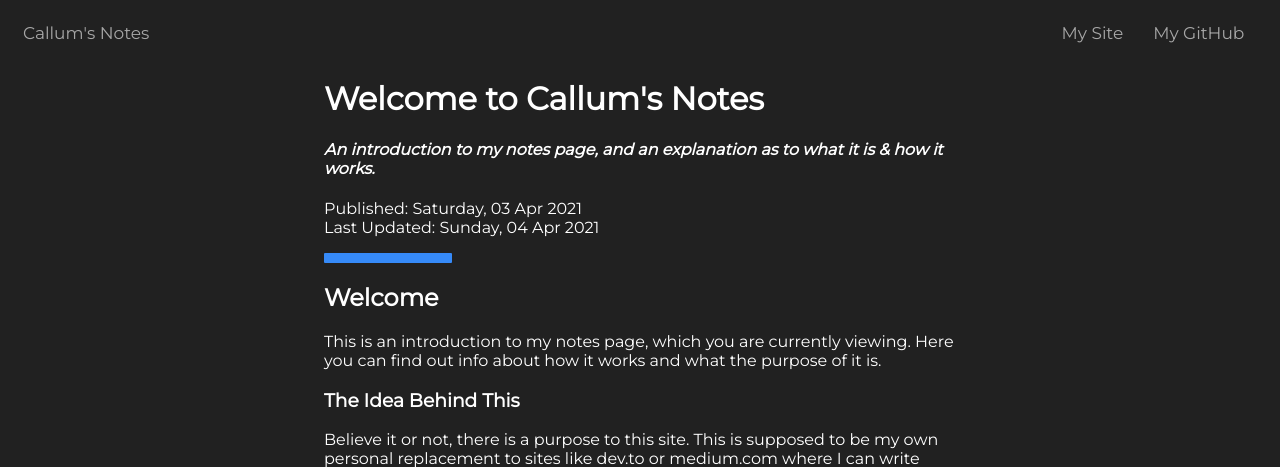
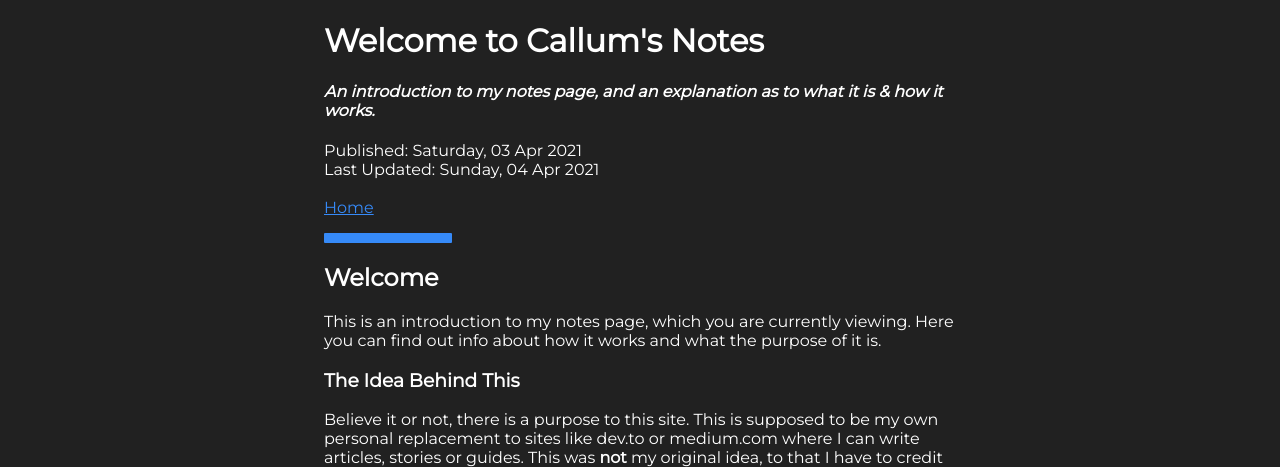
Before and after one commit to cxllm/articles, a Flask app: page /welcome in a window 1280 px wide. Shown: the top 467 px of the page. Run offline with Flask 2, Linux system fonts and the light colour scheme.

Commit message:
Lots of stuff changed

```diff
--- a/index.py
+++ b/index.py
@@ -50,7 +50,7 @@ def to_html(article: str):
         if i["endpoint"] == article.lower():
             found = i
         else:
-            return found
+            raise FileNotFoundError("Not Found")
 
     try:
         found["html"]
--- a/public/css/style.css
+++ b/public/css/style.css
@@ -46,29 +46,9 @@ a:visited {
 .article {
 	padding-left: 5px;
 }
-.topnav {
-    cursor: pointer;
-    width: 99%;
-    text-align: left;
-    color: white;
-    overflow: hidden;
-    position: relative;
-}
-.topnav a.icon {
-    padding: 10px 15px;
-    opacity: 0.7;
-}
-.topnav a {
-    float: left;
-    color: white;
-    opacity: 0.6;
-    padding: 15px 15px;
-    text-decoration: none;
-    font-size: 17px;
-    transition: 0.3s;
-}
-.topnav a.link {
-    float: right;
+a.link {
+    padding-right: 20px;
+	text-align: center;
 }
 .topnav a:hover {
     opacity: 1;
--- a/templates/404.html
+++ b/templates/404.html
@@ -10,9 +10,10 @@
 </head>
 
 <body>
-    {% include "header.html" %}
     <h1>404 - Not Found</h1>
     <p>The requested url ({{path}}) was not found</p>
+    <a href="/">Home</a>
+
 </body>
 
 </html>
--- a/templates/article.html
+++ b/templates/article.html
@@ -17,14 +17,15 @@
 </head>
 
 <body>
-    {% include "header.html" %}
     <div class="container">
+
         <h1>{{content["title"]}}</h1>
         <h4><i>{{content["description"]}}</i></h4>
         <p>Published: {{content["published"]}}
             <br> Last Updated: {% if not content["updated"] %} {{content["published"]}} {%else%}
             {{content["updated"]}}
-            {%endif%}
+            {%endif%}<br><br>
+            <a href="/">Home</a>
         </p>
         <div class="stripe">
         </div>
--- a/templates/header.html
+++ /dev/null
@@ -1,5 +0,0 @@
-<div class="topnav">
-    <a href="/">Callum's Notes</a>
-    <a href="https://github.com/cxllm" class="link">My GitHub</a>
-    <a href="https://cxllm.xyz/" class="link">My Site</a>
-</div>
--- a/templates/index.html
+++ b/templates/index.html
@@ -15,13 +15,14 @@
 </head>
 
 <body>
-    {% include "header.html" %}
 
     <div class="container">
         <h1 style="text-align: center;">Callum's Notes</h1>
         <p style="text-align: center;">Welcome to my notes page where I will post numerous things such as guides or
             ideas. This is written with a combination of Python, HTML/CSS/JavaScript and Markdown</p>
         <br>
+        <a href="https://github.com/cxllm" class="link">My GitHub</a>
+        <a href="https://cxllm.xyz/" class="link">My Site</a>
         <h2>Articles</h2>
         {% for article in articles %}
         <div class="article">
```
